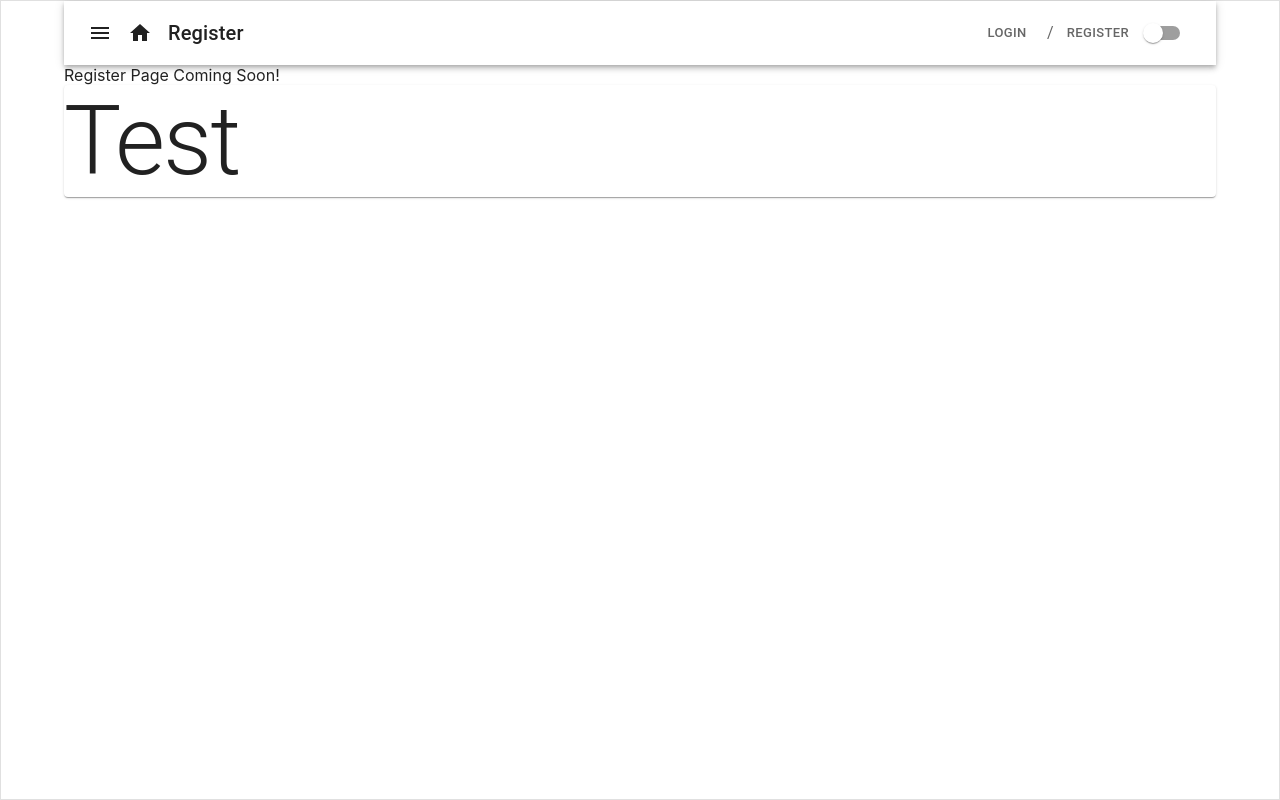
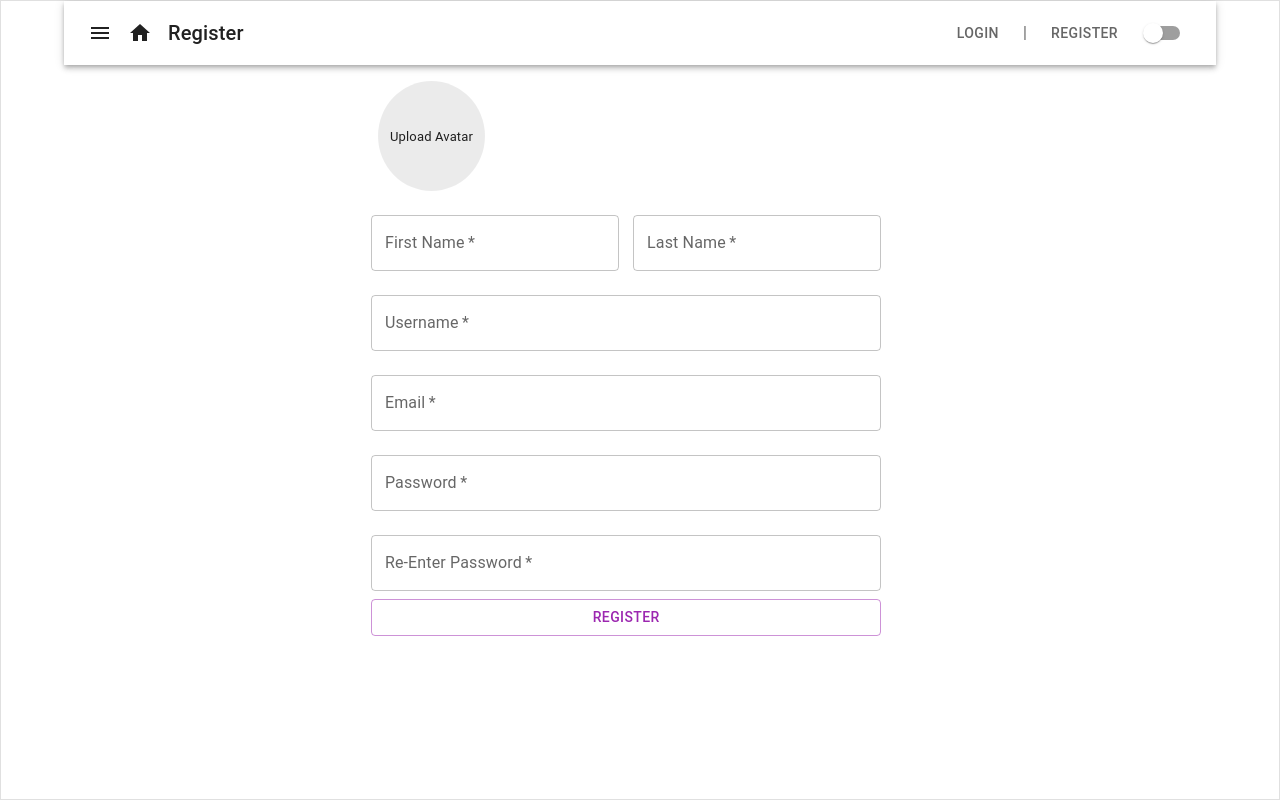
Before and after one commit to HuthaifaAT/leilatayeh, a Next.js app: page /register in a window 1280 px wide. Built offline with nearby package versions, Linux system fonts and the light colour scheme.

Commit message:
basic register form

```diff
--- a/components/layout.js
+++ b/components/layout.js
@@ -80,19 +80,19 @@ export default function Layout({ children, title }, props) {
 							{title}
 						</Typography>
 						<Breadcrumbs
-							seperator="/"
-							maxItems={2}
+							separator="|"
 							sx={{ paddingInlineEnd: "0px !important" }}>
 							<Button
 								size="small"
-								variant="text"
+								variant="string"
 								color="inherit"
-								onClick={handleRegClick}>
+								onClick={handleRegClick}
+								sx={{ px: "-100px !important" }}>
 								<Link href="/login">Login</Link>
 							</Button>
 							<Button
 								size="small"
-								variant="text"
+								variant="string"
 								color="inherit"
 								onClick={handleRegClick}>
 								<Link href="/login">Register</Link>
@@ -105,9 +105,6 @@ export default function Layout({ children, title }, props) {
 					</Toolbar>
 				</AppBar>
 				<Box sx={{ width: "100%" }}>{children}</Box>
-				<Paper>
-					<Typography variant="h1">Test</Typography>
-				</Paper>
 			</Container>
 		</Paper>
 	);
--- a/pages/register.js
+++ b/pages/register.js
@@ -1,6 +1,149 @@
 import React from "react";
 import { Layout } from "../components/index";
+import Box from "@mui/material/Box";
+import TextField from "@mui/material/TextField";
+import Container from "@mui/material/Container";
+import { Typography } from "@mui/material";
+import Input from "@mui/material/Input";
+import Chip from "@mui/material/Chip";
+import Button from "@mui/material/Button";
+import { styled } from "@mui/material/styles";
+
+const CssTextField = styled(TextField)({
+	":root": {
+		borderColor: "transparent",
+	},
+	"& label.Mui-focused": {
+		color: "transparent",
+	},
+	"& .MuiInput-underline:after": {
+		borderBottomColor: "transparent",
+	},
+	"& .MuiOutlinedInput-root": {
+		"& fieldset": {
+			borderColor: "transparent",
+		},
+		"&:hover fieldset": {
+			borderColor: "transparent",
+		},
+		"&.Mui-focused fieldset": {
+			borderColor: "transparent",
+		},
+		"&.Mui-disabled fieldset": {
+			borderColor: "transparent",
+		},
+	},
+});
 
 export default function Register() {
-	return <Layout title="Register">Register Page Coming Soon!</Layout>;
+	const handleSubmit = (e) => {
+		e.preventDefault();
+		console.log(e.target[2].value);
+	};
+	return (
+		<Layout title="Register">
+			<Container maxWidth="sm">
+				<Box component="form" onSubmit={handleSubmit}>
+					<Box sx={{ width: "100%" }}>
+						<CssTextField
+							disabled
+							margin="normal"
+							size="medium"
+							sx={{ width: "92.5%", mx: "0", borderColor: "transparent" }}
+							InputProps={{
+								startAdornment: (
+									<Chip
+										component="label"
+										size="string"
+										for="image_uploads"
+										label="Upload Avatar"
+										sx={{
+											width: "110px",
+											height: "110px",
+											py: 2.5,
+											borderRadius: "50%",
+										}}
+									/>
+								),
+							}}
+						/>
+						<Input
+							type="file"
+							name="avatar"
+							id="image_uploads"
+							inputProps={{ accept: "image/*" }}
+							sx={{ width: "92.5%", mx: "1.25%", display: "none" }}
+						/>
+					</Box>
+
+					<Box sx={{ width: "100%" }}>
+						<TextField
+							required
+							margin="normal"
+							size="medium"
+							variant="outlined"
+							label="First Name"
+							sx={{ width: "45%", mx: "1.25%" }}
+						/>
+						<TextField
+							required
+							margin="normal"
+							size="medium"
+							variant="outlined"
+							label="Last Name"
+							sx={{ width: "45%", mx: "1.25%" }}
+						/>
+					</Box>
+					<Box sx={{ width: "100%" }}>
+						<TextField
+							required
+							margin="normal"
+							size="medium"
+							variant="outlined"
+							label="Username"
+							sx={{ width: "92.5%", mx: "1.25%" }}
+						/>
+					</Box>
+					<Box sx={{ width: "100%" }}>
+						<TextField
+							required
+							margin="normal"
+							size="medium"
+							variant="outlined"
+							label="Email"
+							sx={{ width: "92.5%", mx: "1.25%" }}
+						/>
+					</Box>
+					<Box sx={{ width: "100%" }}>
+						<TextField
+							required
+							margin="normal"
+							size="medium"
+							variant="outlined"
+							label="Password"
+							sx={{ width: "92.5%", mx: "1.25%" }}
+						/>
+					</Box>
+					<Box sx={{ width: "100%" }}>
+						<TextField
+							required
+							margin="normal"
+							size="medium"
+							variant="outlined"
+							label="Re-Enter Password"
+							sx={{ width: "92.5%", mx: "1.25%" }}
+						/>
+					</Box>
+					<Button
+						variant="outlined"
+						color="secondary"
+						fullWidth
+						type="submit"
+						sx={{ width: "92.5%", mx: "1.25%" }}>
+						Register
+					</Button>
+				</Box>
+			</Container>
+		</Layout>
+	);
 }
```
